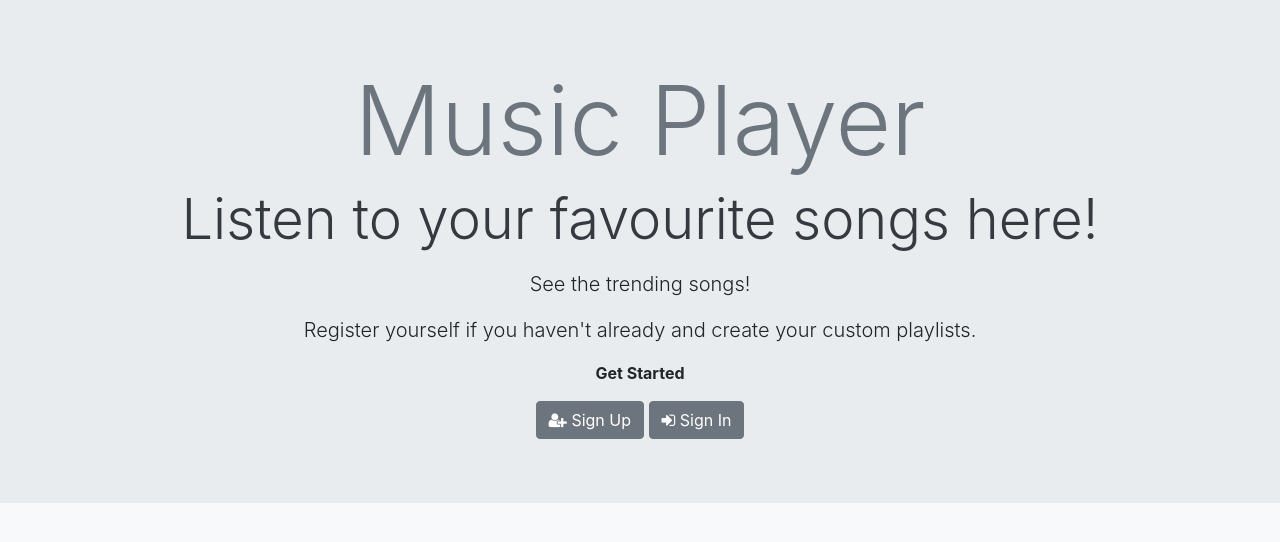
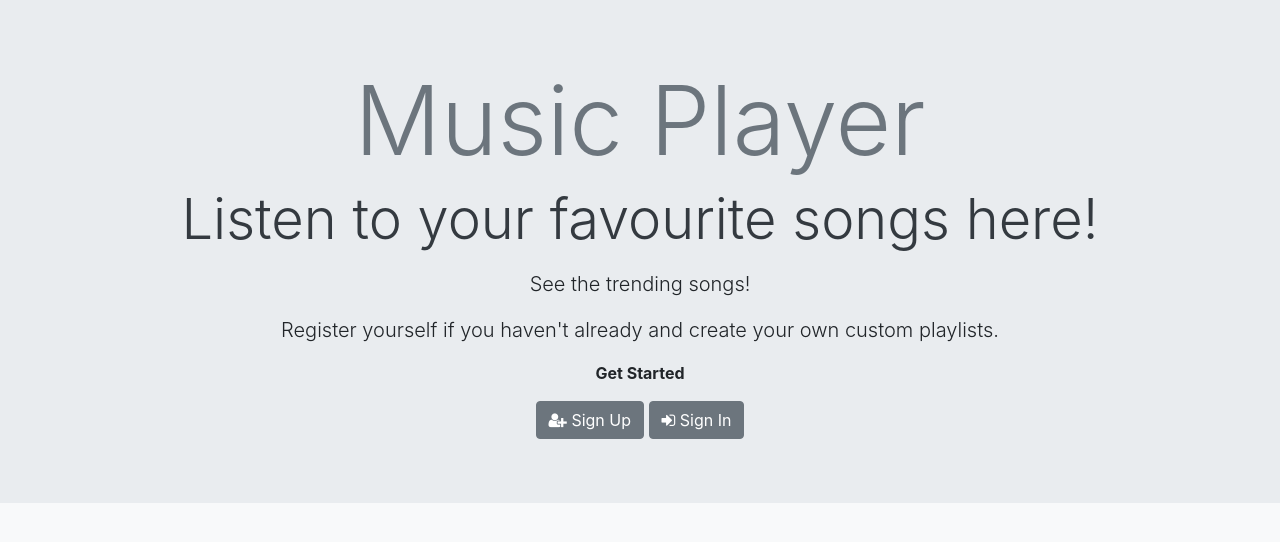
Before and after one commit to fortdev210/MusicApp-Django-, a Django app: page / in a window 1280 px wide. Shown: the part 73-615 px from the top of the page. Run offline with Django 3.2, Linux system fonts and the light colour scheme; some libraries are stand-ins or nearby versions.

Commit message:
forking change test

```diff
--- a/templates/musicapp/index.html
+++ b/templates/musicapp/index.html
@@ -13,7 +13,7 @@
         <a href="#" class="btn btn-lg btn-secondary mt-2 mx-2">Trending</a>
 
       {% else %}
-      <p class="lead">Register yourself if you haven't already and create your custom playlists.</p>
+      <p class="lead">Register yourself if you haven't already and create your own custom playlists.</p>
       <p><strong> Get Started</strong></p>
       <a href="{% url 'signup' %}" class="btn btn-secondary"><i class="fa fa-user-plus" aria-hidden="true"></i> Sign Up</a>
       <a href="{% url 'login' %}" class="btn btn-secondary"><i class="fa fa-sign-in" aria-hidden="true"></i> Sign In</a>
```
